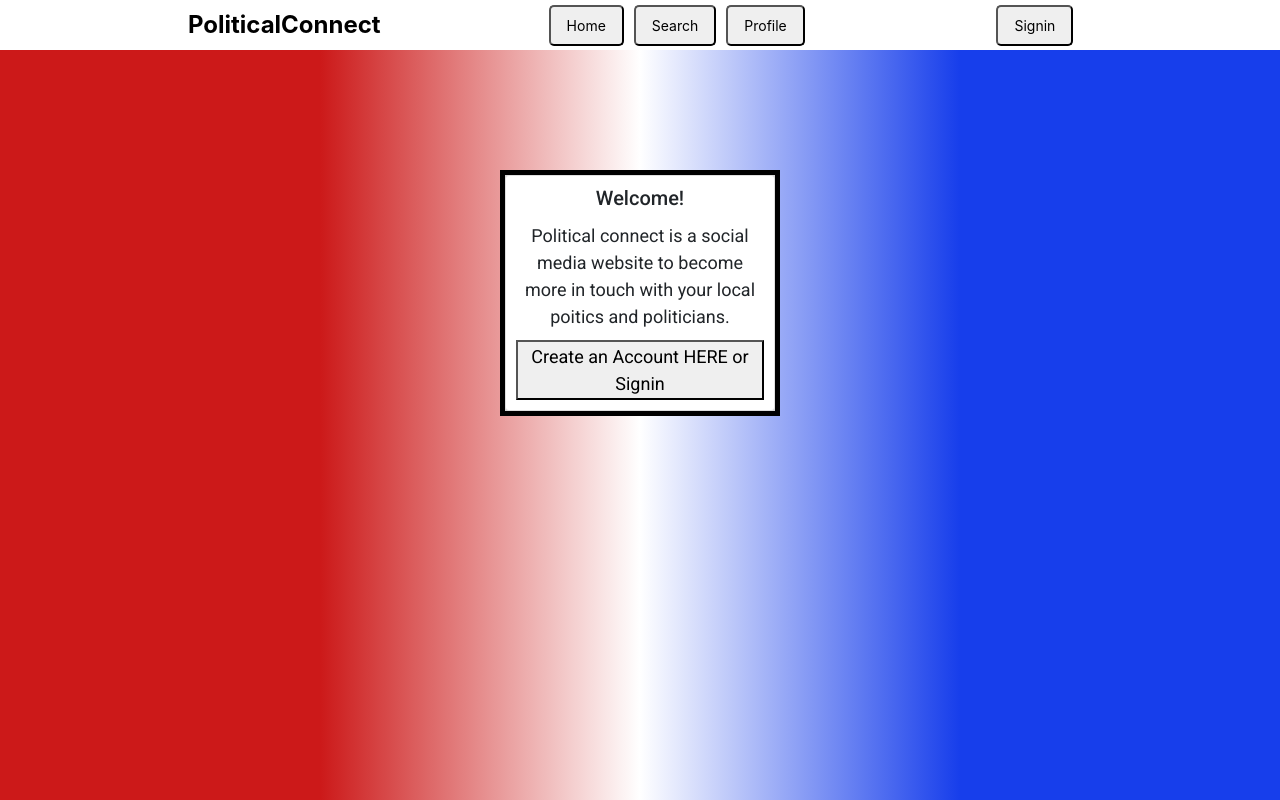
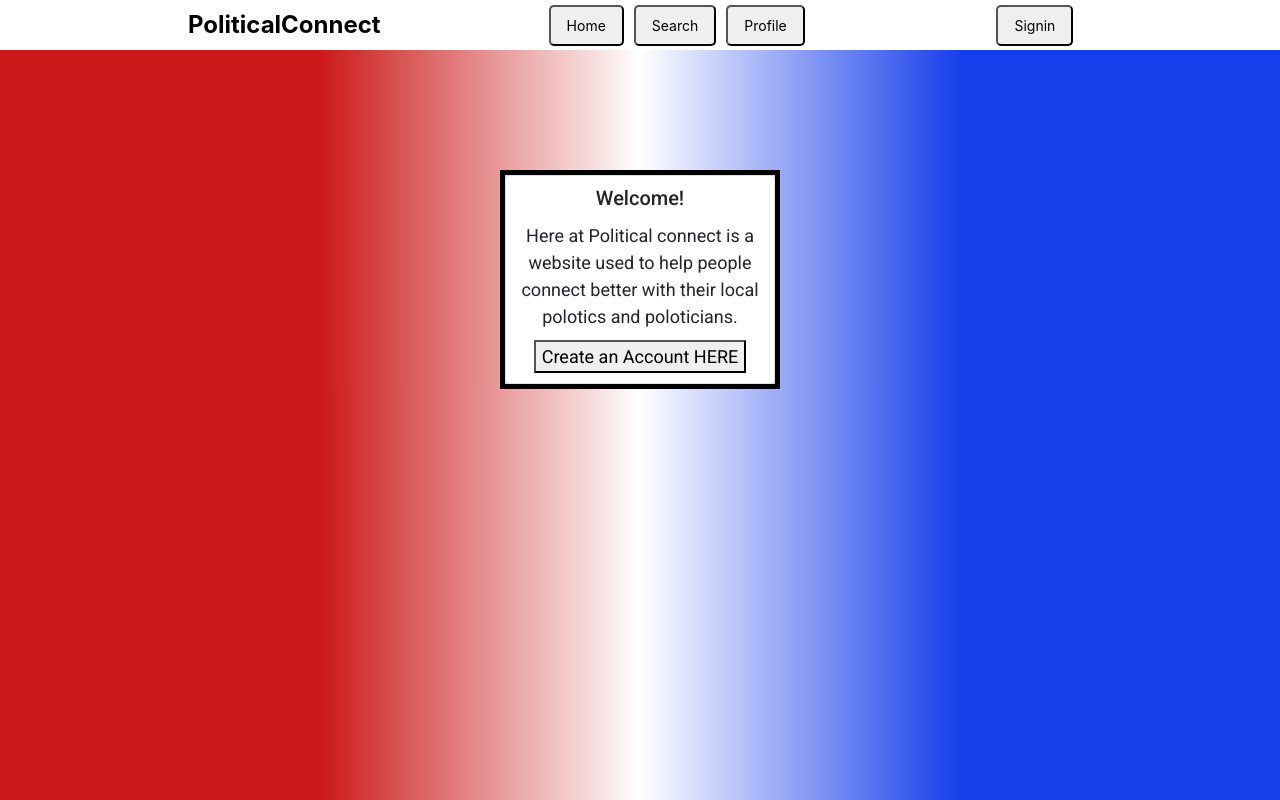
Before and after one commit to c529j466/Final-Project-Political-Social-Media, a React (Create React App) app in the folder client/: page / in a window 1280 px wide. Built offline with nearby package versions, Linux system fonts and the light colour scheme.

Commit message:
background of conatainer changed

```diff
--- a/client/src/App.css
+++ b/client/src/App.css
@@ -10,7 +10,6 @@
 .auth-form-container {
   display: flex;
   flex-direction: column;
-  background-color: lightgray;
   border: 5px solid black;
   margin-top: 120px;
   margin-left: 500px;
--- a/client/src/pages/canidate-signup/candidate-signup.jsx
+++ b/client/src/pages/canidate-signup/candidate-signup.jsx
@@ -56,7 +56,6 @@ export default function CandidateSignup() {
       </Button>
     </Form>
     <Link to = "/Signin" className='button'><Button>Signin</Button></Link>
-    <Link to = "/Voter-Signup" className='button'><Button>Signup as a Voter</Button></Link>
     </div>
     )
 }
--- a/client/src/pages/home/Home.js
+++ b/client/src/pages/home/Home.js
@@ -11,11 +11,12 @@ function Home() {
       <Card.Body>
         <Card.Title>Welcome!</Card.Title>
         <Card.Text>
-          Political connect is a social media website to become more in touch with your local poitics and politicians.
+          Here at
+          Political connect is a website used to help people connect better with their local polotics and poloticians.
         </Card.Text>
       </Card.Body>
       <Card.Body>
-      <Link to = "/Signin" className='card-button'><button>Create an Account HERE or Signin</button></Link>
+      <Link to = "/Signin" className='card-button'><button>Create an Account HERE</button></Link>
       </Card.Body>
       </Card>
     </div>
--- a/client/src/pages/signin/signin.jsx
+++ b/client/src/pages/signin/signin.jsx
@@ -30,8 +30,7 @@ export default function Signin(props) {
               Sign In
             </Button>
           </Form>
-          <Link to = "/Candidate-Signup" className='button'><Button>Signup as a Candidate</Button></Link>
-          <Link to = "/Voter-Signup" className='button'><Button>Signup as a Voter</Button></Link>
+          <Link to = "/Candidate-Signup" className='button'><Button>Create an Account</Button></Link>
           </div>
           );
     }
```
